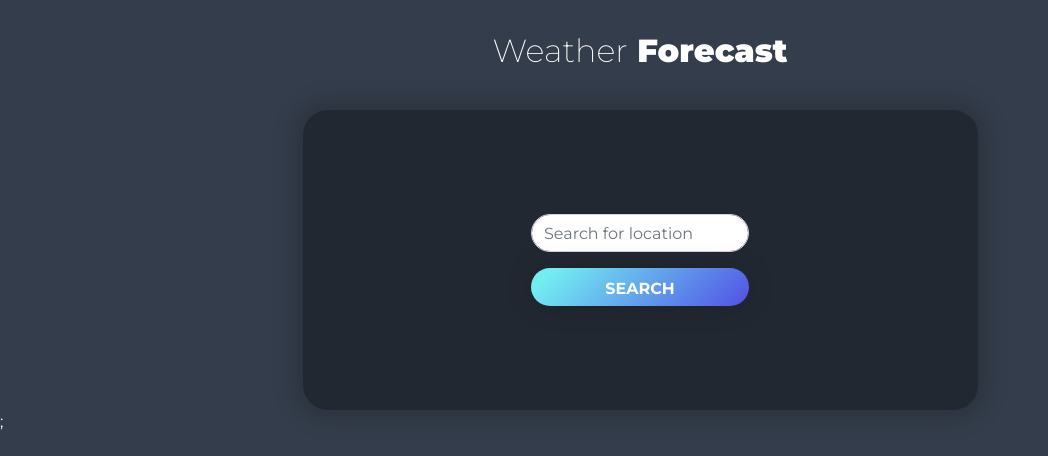
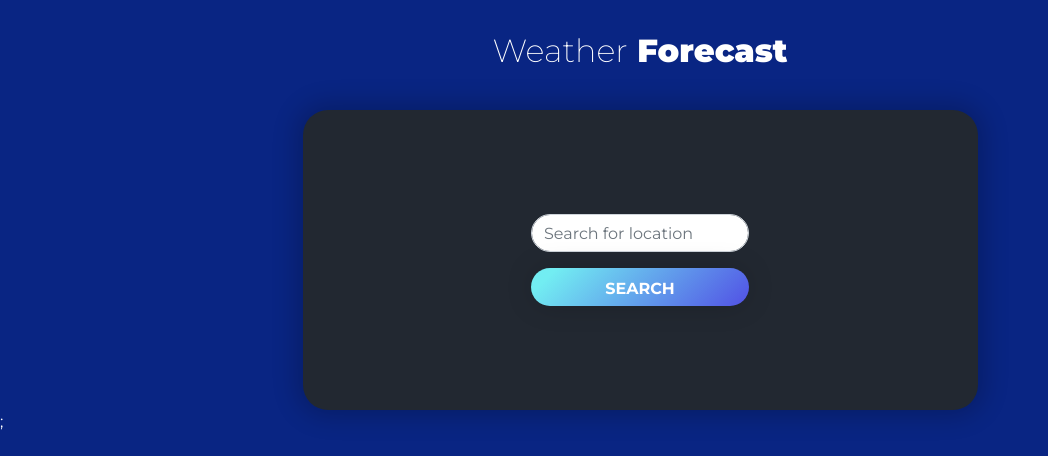
Before and after one commit to KarineBrandelli/weather-app, a React (Create React App) app: page / in a window 1280 px wide. Shown: the top 456 px of the page, without its empty margins (0-1048 px from the left). Built offline with nearby package versions, Linux system fonts and the light colour scheme.

Commit message:
style: change background color

```diff
--- a/src/index.css
+++ b/src/index.css
@@ -8,7 +8,7 @@
 
 :root {
   --gradient: linear-gradient(135deg, #72edf2 10%, #5151e5 100%);
-  --bg-color: #343d4b;
+  --bg-color: #092583;
   --bg-color--card: #222831;
 
   --main-text-color: #ffffff;
```
